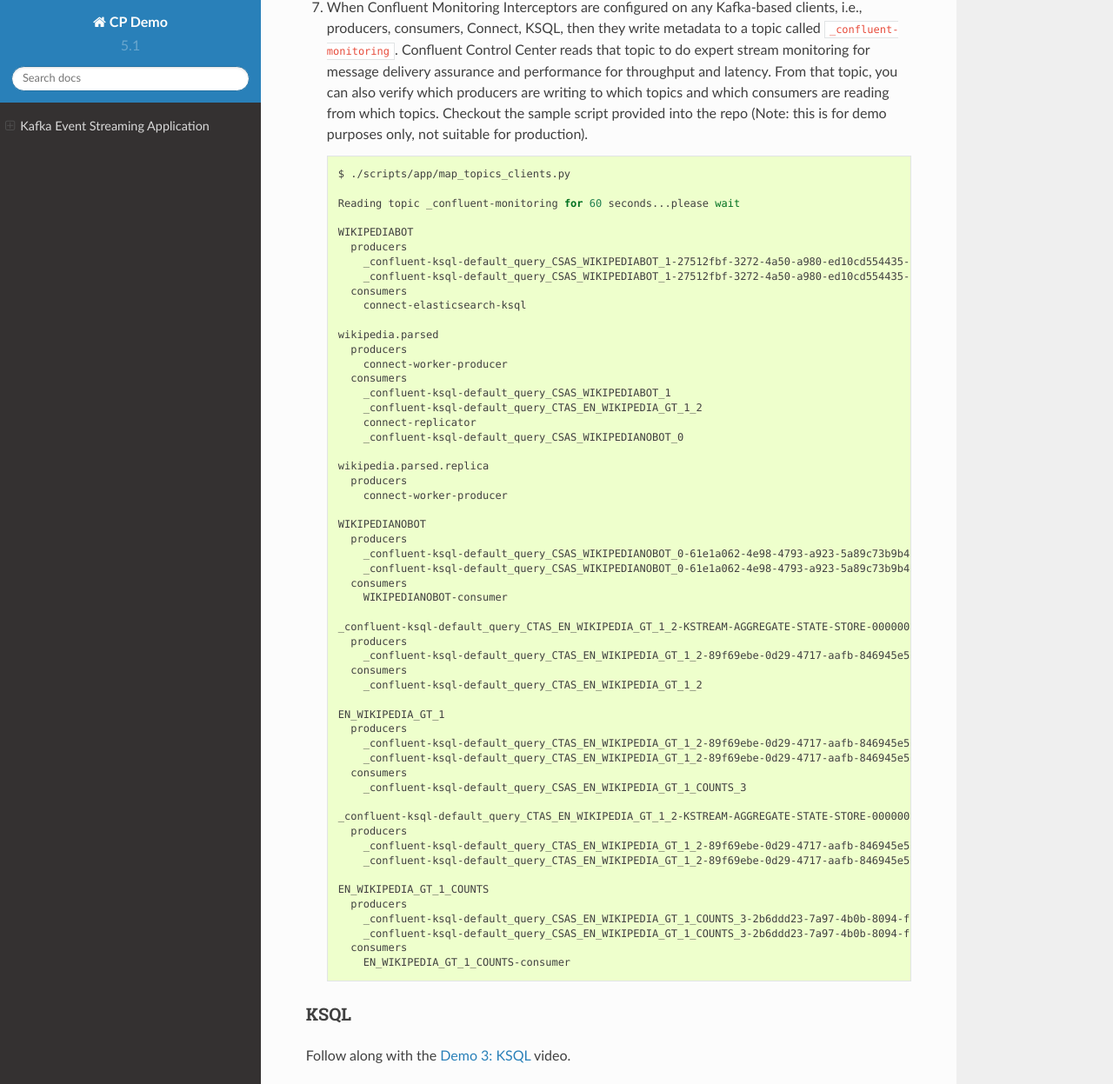
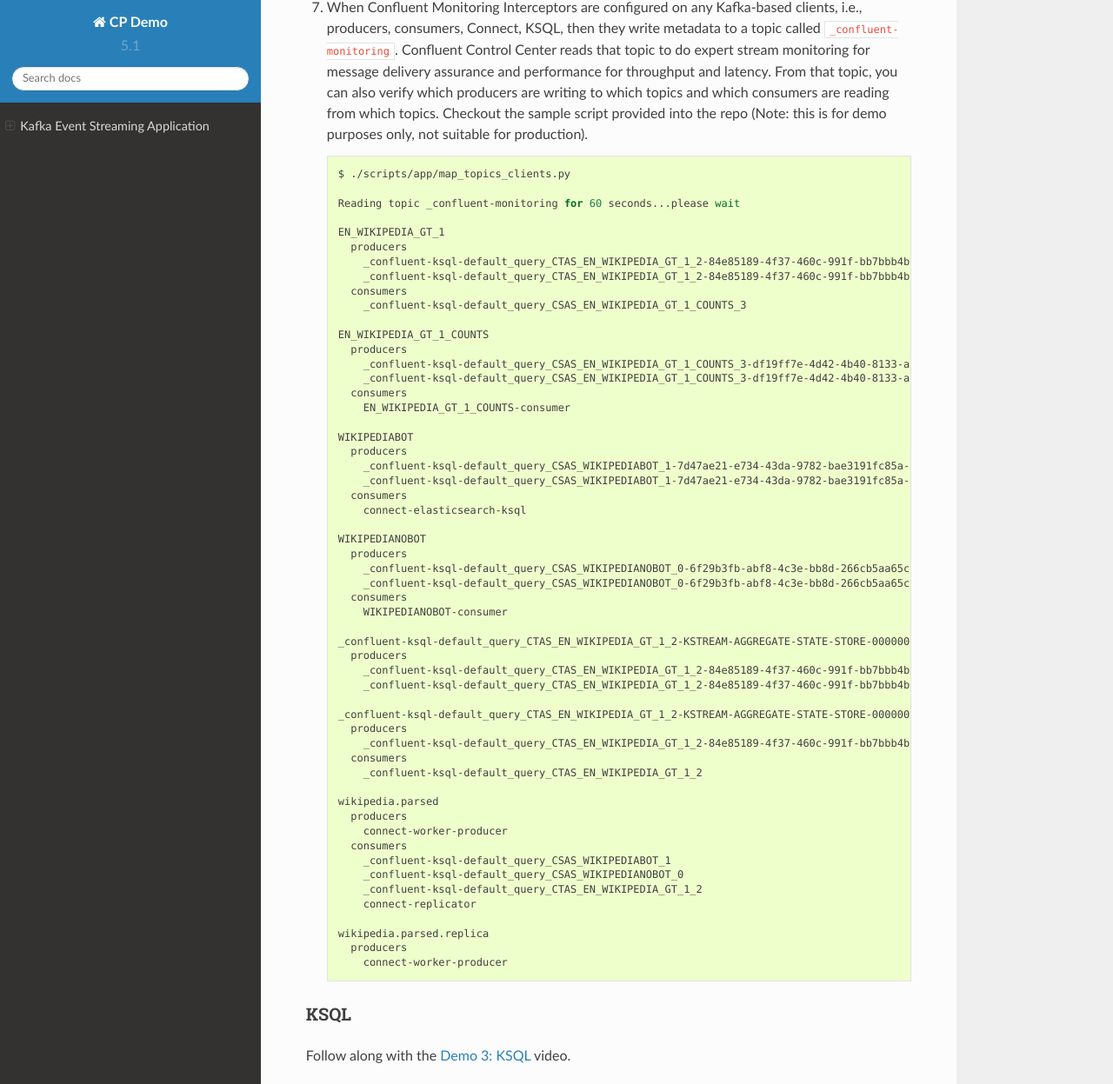
Before and after one commit to confluentinc/cp-demo, a Sphinx documentation site: the page built from docs/index.rst, in a window 1280 px wide and 1400 px high, scrolled down 8351 px, cut to the strip 0-1247 px from the top of the window. Shown: the whole strip at 87% size. Built offline with Sphinx 7.4.7 and the Read the Docs theme 2.0.0, drawn with Linux system fonts in a browser that asks for light colours.

Commit message:
Sorted list of topics, producers, consumers

```diff
--- a/docs/index.rst
+++ b/docs/index.rst
@@ -216,58 +216,57 @@ Topic Management
 
       Reading topic _confluent-monitoring for 60 seconds...please wait
 
+      EN_WIKIPEDIA_GT_1
+        producers
+          _confluent-ksql-default_query_CTAS_EN_WIKIPEDIA_GT_1_2-84e85189-4f37-460c-991f-bb7bbb4b5a58-StreamThread-12-producer
+          _confluent-ksql-default_query_CTAS_EN_WIKIPEDIA_GT_1_2-84e85189-4f37-460c-991f-bb7bbb4b5a58-StreamThread-9-producer
+        consumers
+          _confluent-ksql-default_query_CSAS_EN_WIKIPEDIA_GT_1_COUNTS_3
+
+      EN_WIKIPEDIA_GT_1_COUNTS
+        producers
+          _confluent-ksql-default_query_CSAS_EN_WIKIPEDIA_GT_1_COUNTS_3-df19ff7e-4d42-4b40-8133-a3632c86e42d-StreamThread-13-producer
+          _confluent-ksql-default_query_CSAS_EN_WIKIPEDIA_GT_1_COUNTS_3-df19ff7e-4d42-4b40-8133-a3632c86e42d-StreamThread-14-producer
+        consumers
+          EN_WIKIPEDIA_GT_1_COUNTS-consumer
+
       WIKIPEDIABOT
         producers
-          _confluent-ksql-default_query_CSAS_WIKIPEDIABOT_1-27512fbf-3272-4a50-a980-ed10cd554435-StreamThread-5-producer
-          _confluent-ksql-default_query_CSAS_WIKIPEDIABOT_1-27512fbf-3272-4a50-a980-ed10cd554435-StreamThread-7-producer
+          _confluent-ksql-default_query_CSAS_WIKIPEDIABOT_1-7d47ae21-e734-43da-9782-bae3191fc85a-StreamThread-7-producer
+          _confluent-ksql-default_query_CSAS_WIKIPEDIABOT_1-7d47ae21-e734-43da-9782-bae3191fc85a-StreamThread-8-producer
         consumers
           connect-elasticsearch-ksql
+
+      WIKIPEDIANOBOT
+        producers
+          _confluent-ksql-default_query_CSAS_WIKIPEDIANOBOT_0-6f29b3fb-abf8-4c3e-bb8d-266cb5aa65c6-StreamThread-2-producer
+          _confluent-ksql-default_query_CSAS_WIKIPEDIANOBOT_0-6f29b3fb-abf8-4c3e-bb8d-266cb5aa65c6-StreamThread-3-producer
+        consumers
+          WIKIPEDIANOBOT-consumer
+
+      _confluent-ksql-default_query_CTAS_EN_WIKIPEDIA_GT_1_2-KSTREAM-AGGREGATE-STATE-STORE-0000000007-changelog
+        producers
+          _confluent-ksql-default_query_CTAS_EN_WIKIPEDIA_GT_1_2-84e85189-4f37-460c-991f-bb7bbb4b5a58-StreamThread-12-producer
+          _confluent-ksql-default_query_CTAS_EN_WIKIPEDIA_GT_1_2-84e85189-4f37-460c-991f-bb7bbb4b5a58-StreamThread-9-producer
+
+      _confluent-ksql-default_query_CTAS_EN_WIKIPEDIA_GT_1_2-KSTREAM-AGGREGATE-STATE-STORE-0000000007-repartition
+        producers
+          _confluent-ksql-default_query_CTAS_EN_WIKIPEDIA_GT_1_2-84e85189-4f37-460c-991f-bb7bbb4b5a58-StreamThread-11-producer
+        consumers
+          _confluent-ksql-default_query_CTAS_EN_WIKIPEDIA_GT_1_2
 
       wikipedia.parsed
         producers
           connect-worker-producer
         consumers
           _confluent-ksql-default_query_CSAS_WIKIPEDIABOT_1
+          _confluent-ksql-default_query_CSAS_WIKIPEDIANOBOT_0
           _confluent-ksql-default_query_CTAS_EN_WIKIPEDIA_GT_1_2
           connect-replicator
-          _confluent-ksql-default_query_CSAS_WIKIPEDIANOBOT_0
 
       wikipedia.parsed.replica
         producers
           connect-worker-producer
-
-      WIKIPEDIANOBOT
-        producers
-          _confluent-ksql-default_query_CSAS_WIKIPEDIANOBOT_0-61e1a062-4e98-4793-a923-5a89c73b9b4e-StreamThread-3-producer
-          _confluent-ksql-default_query_CSAS_WIKIPEDIANOBOT_0-61e1a062-4e98-4793-a923-5a89c73b9b4e-StreamThread-4-producer
-        consumers
-          WIKIPEDIANOBOT-consumer
-
-      _confluent-ksql-default_query_CTAS_EN_WIKIPEDIA_GT_1_2-KSTREAM-AGGREGATE-STATE-STORE-0000000007-repartition
-        producers
-          _confluent-ksql-default_query_CTAS_EN_WIKIPEDIA_GT_1_2-89f69ebe-0d29-4717-aafb-846945e5142e-StreamThread-12-producer
-        consumers
-          _confluent-ksql-default_query_CTAS_EN_WIKIPEDIA_GT_1_2
-
-      EN_WIKIPEDIA_GT_1
-        producers
-          _confluent-ksql-default_query_CTAS_EN_WIKIPEDIA_GT_1_2-89f69ebe-0d29-4717-aafb-846945e5142e-StreamThread-11-producer
-          _confluent-ksql-default_query_CTAS_EN_WIKIPEDIA_GT_1_2-89f69ebe-0d29-4717-aafb-846945e5142e-StreamThread-9-producer
-        consumers
-          _confluent-ksql-default_query_CSAS_EN_WIKIPEDIA_GT_1_COUNTS_3
-
-      _confluent-ksql-default_query_CTAS_EN_WIKIPEDIA_GT_1_2-KSTREAM-AGGREGATE-STATE-STORE-0000000007-changelog
-        producers
-          _confluent-ksql-default_query_CTAS_EN_WIKIPEDIA_GT_1_2-89f69ebe-0d29-4717-aafb-846945e5142e-StreamThread-11-producer
-          _confluent-ksql-default_query_CTAS_EN_WIKIPEDIA_GT_1_2-89f69ebe-0d29-4717-aafb-846945e5142e-StreamThread-9-producer
-
-      EN_WIKIPEDIA_GT_1_COUNTS
-        producers
-          _confluent-ksql-default_query_CSAS_EN_WIKIPEDIA_GT_1_COUNTS_3-2b6ddd23-7a97-4b0b-8094-f936aa539f1b-StreamThread-16-producer
-          _confluent-ksql-default_query_CSAS_EN_WIKIPEDIA_GT_1_COUNTS_3-2b6ddd23-7a97-4b0b-8094-f936aa539f1b-StreamThread-14-producer
-        consumers
-          EN_WIKIPEDIA_GT_1_COUNTS-consumer
-
 
 
 .. _ksql-demo-3:
```
Also changed, not shown: 1 other file.
